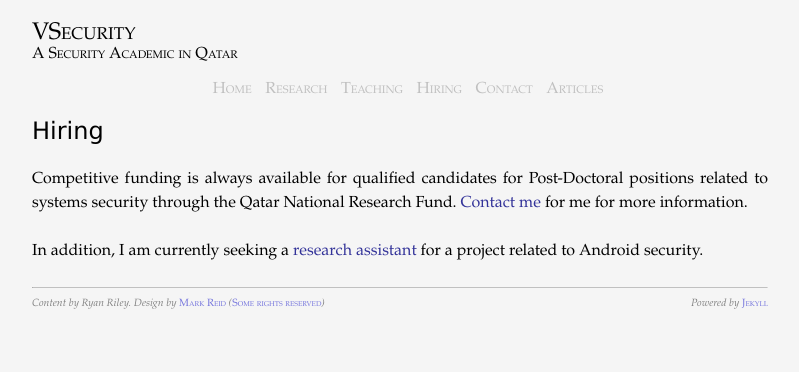
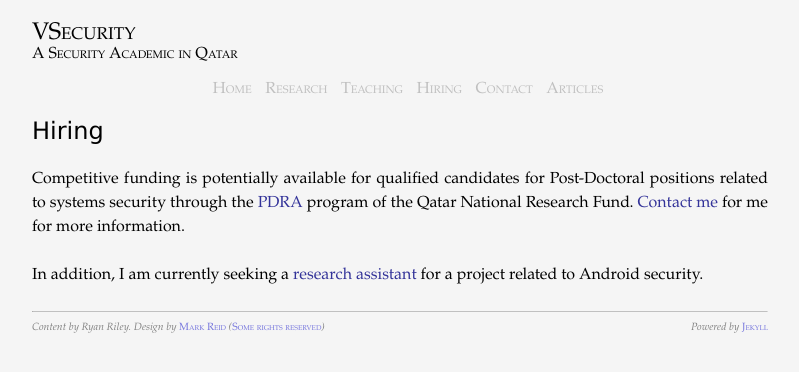
Before and after one commit to rriley/website, a Jekyll site: the page built from hiring/index.md, in a window 1280 px wide. Shown: the top 372 px of the page, without its empty margins (240-1039 px from the left). Built offline with Jekyll 4.4.1, drawn with Linux system fonts in a browser that asks for light colours; Markdown is read by kramdown in place of the engine named in the settings.

Commit message:
Adding a note about the postdoc position being filled

```diff
--- a/hiring/index.md
+++ b/hiring/index.md
@@ -5,7 +5,7 @@ title: Hiring
 
 #Hiring
 
-Competitive funding is always available for qualified candidates for Post-Doctoral
-positions related to systems security through the Qatar National Research Fund.  [Contact me](mailto:ryan.riley@qu.edu.qa) for me for more information.
+Competitive funding is potentially available for qualified candidates for Post-Doctoral
+positions related to systems security through the [PDRA](http://www.qnrf.org/en-us/Funding/Capacity-Building-and-Development-Programs/Postdoctoral-Research-Award-PDRA) program of the Qatar National Research Fund.  [Contact me](mailto:ryan.riley@qu.edu.qa) for me for more information.
 
 In addition, I am currently seeking a [research assistant](ra-mobile.html) for a project related to Android security.
```
Also changed, not shown: hiring/postdoc-mobile.md (+2 -0 lines).
